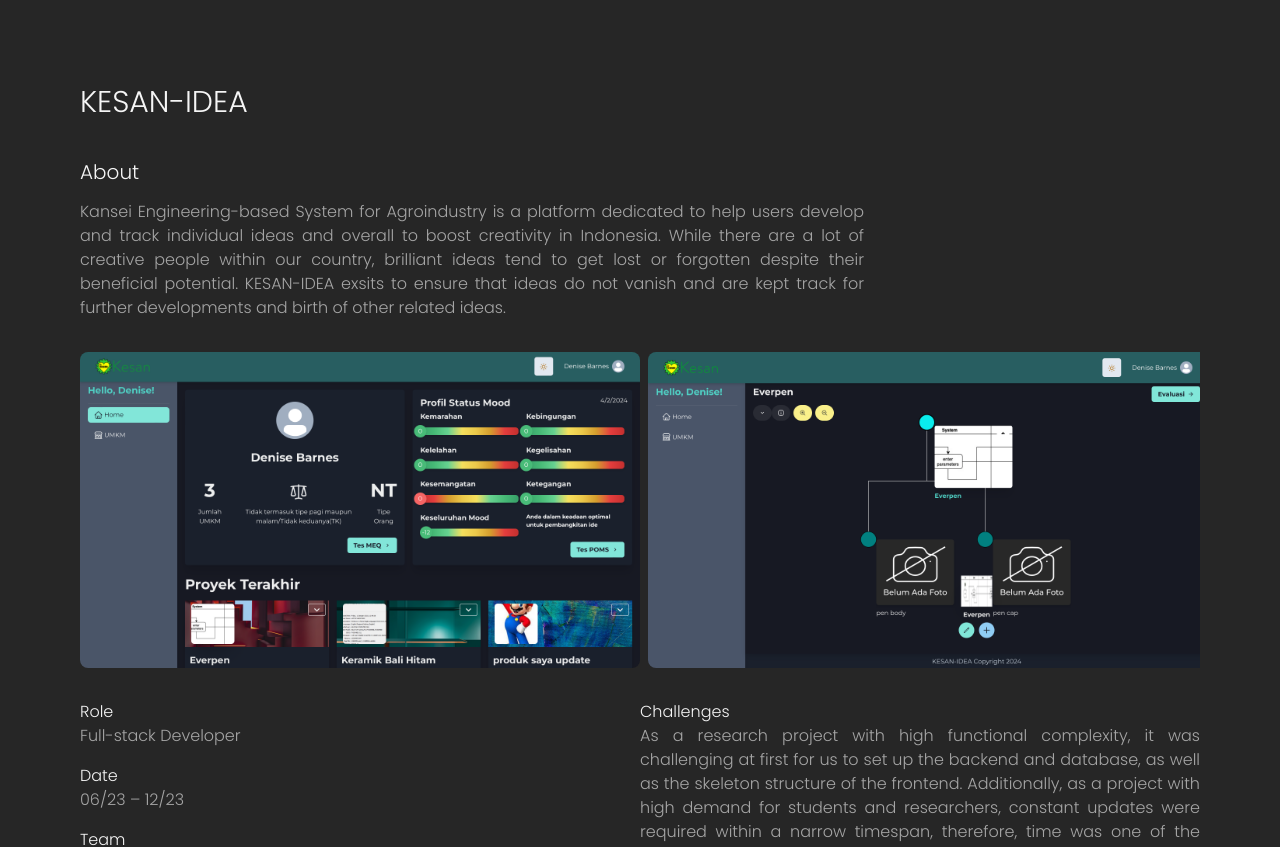
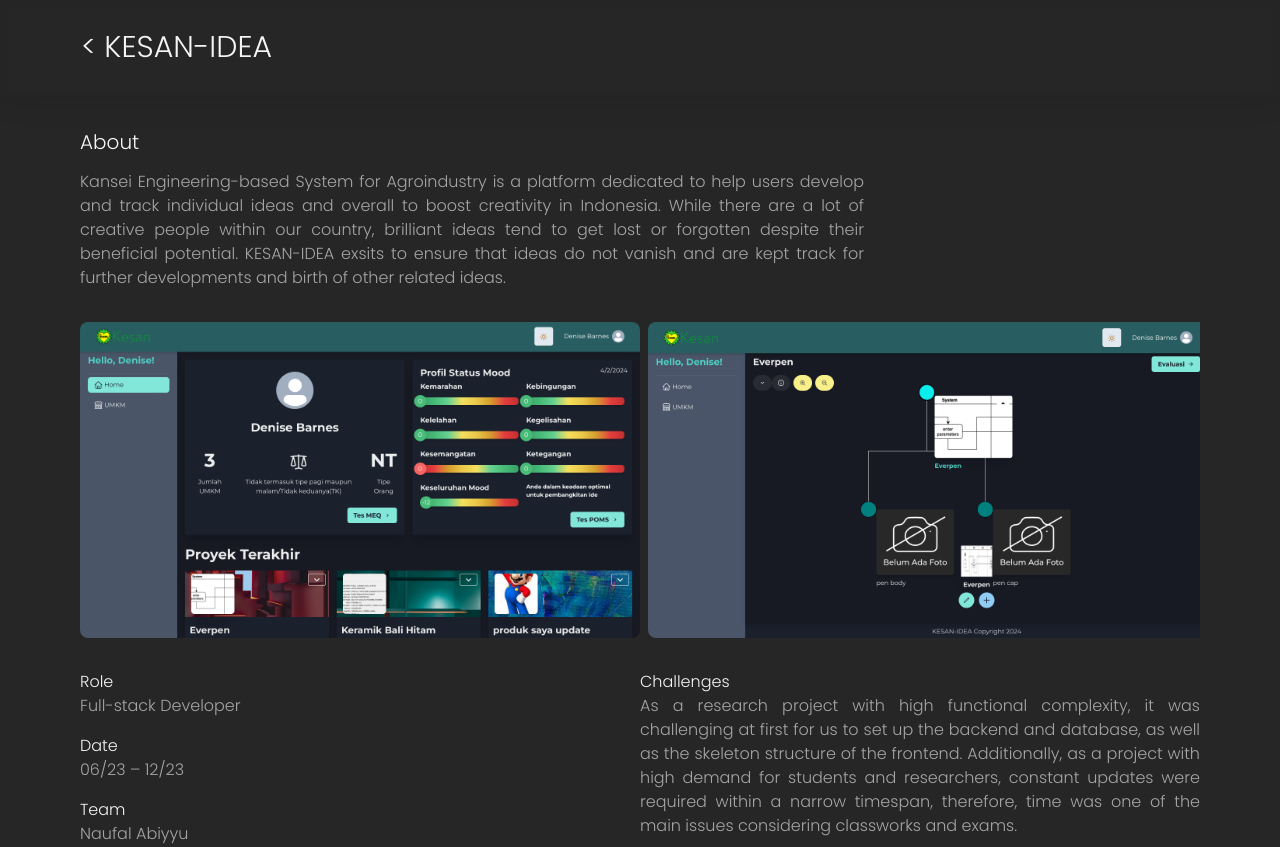
Before and after one commit to sickopam/cv-na, a Next.js app: page /work-details/1 in a window 1280 px wide. Shown: the top 847 px of the page. Built offline with nearby package versions, Linux system fonts and the light colour scheme.

Commit message:
layout complete, data inc

```diff
--- a/comp/Work.js
+++ b/comp/Work.js
@@ -1,15 +1,30 @@
 import React from 'react';
 import { Box, Stack, Text, Image, Wrap, Flex, SimpleGrid } from '@chakra-ui/react';
+import { useRouter } from 'next/router';
 
 export default function Work({ i }) {
+
   if (!i) {
     return <p>Work item not found</p>;
   }
+  const router = useRouter()
 
   return (
-    <Stack spacing='2rem' p={{base: '1rem', sm: '5rem'}}>
-      <Text fontSize={{base: 'sm', md: '3xl'}}>{i.title}</Text>
+    <Box>
+      <Box id='navbar'>
+        <Text
+        ml={{base: '1rem', sm:'5rem'}}
+        w='fit-content'
+        id='hyperlink'
+        onClick={() => router.push('/')}
+        fontSize={{base: 'lg', md: '3xl'}}
+        >&lt; {i.title}</Text>
+      </Box>
 
+      <Stack
+      spacing='2rem'
+      px={{base: '1rem', sm: '5rem'}}
+      py={{base: '1.5rem', sm: '2rem'}}>
         <Stack spacing='.8rem'>
           <Text fontSize={{base: 'sm', md: 'xl'}}>About</Text>
           <Text maxW={{base:'100%', sm:'70%'}} textAlign='justify' className='shadowtext'>{i.about}</Text>
@@ -55,7 +70,7 @@
 
             {i.link && (
               <Box>
-              <Text>Link</Text>
+                <Text>Publication Link</Text>
                 <a href={i.link} target='_blank'>
                     <Text className='shadowtext' id='hyperlink' fontSize={{base: 'sm', sm: 'md'}}>{i.title}</Text>
                 </a>
@@ -81,5 +96,6 @@
           </Stack>
         </SimpleGrid>
       </Stack>
+    </Box>
   );
 }
--- a/data/exp.json
+++ b/data/exp.json
@@ -22,7 +22,7 @@
             "desc": "Created a fitness app prototype with Figma, started developing it with Flutter, emphasizing design innovation and cross-platform mobile development. Work unfortunately terminated due to complications",
             "stack": ["Figma"],
             "start": "11/22",
-            "end": "06/23",
+            "end": "01/23",
             "ss": ["/assets/figmass/ss1.png", "/assets/figmass/ss2.png", "/assets/figmass/ss3.png", "/assets/figmass/ss4.png"]
         },
         {
--- a/styles/globals.css
+++ b/styles/globals.css
@@ -5,6 +5,17 @@
 .shadowtext {
   color: #a5a5a5;
 }
+
+#navbar {
+  position: sticky;
+  top: 0;
+  padding-top: 1.5rem;
+  padding-bottom: 1.5rem;
+  background: rgba(38, 38, 38, 0.42);
+  box-shadow: 0 4px 30px rgba(0, 0, 0, 0.1);
+  backdrop-filter: blur(4.5px);
+  -webkit-backdrop-filter: blur(4.5px);
+  border: 1px solid rgba(38, 38, 38, 0.3);}
 
 #cv {
   padding: 2rem;
```
Also changed, not shown: comp/Project.js (+17 -2 lines), comp/imgMod.js (deleted, +0 -20 lines), pages/Experience.jsx (+3 -14 lines), pages/Projects.jsx (+3 -14 lines). Lines whose indentation alone changed are shown as unchanged.
